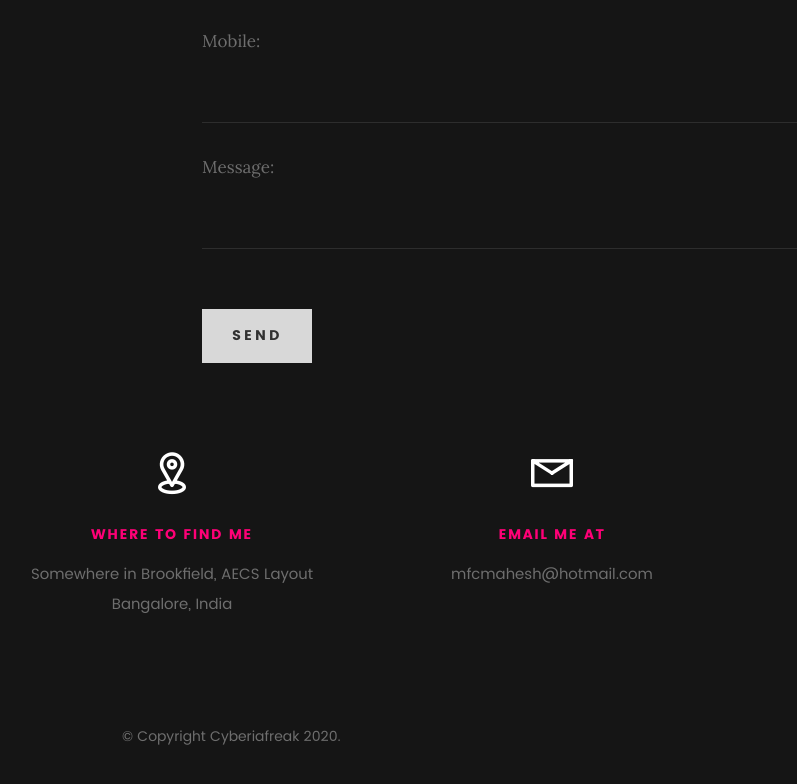
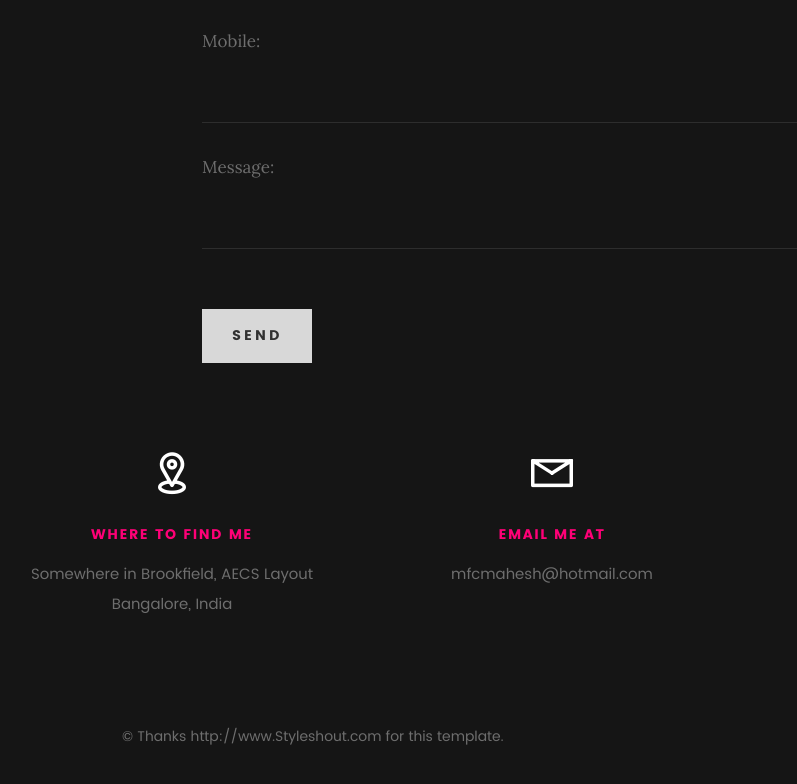
Before and after one commit to Maheshk-MSFT/aboutmeMahesh, a plain HTML site: page index.html in a window 1280 px wide. Shown: the part 5108-5892 px from the top of the page, 88-885 px from the left. Drawn offline with Linux system fonts and the light colour scheme; files whose address does not match are found by name.

Commit message:
Update index.html

```diff
--- a/index.html
+++ b/index.html
@@ -528,7 +528,7 @@
 
       	<div class="col-six tab-full">
 	      	<div class="copyright">
-		        	<span>© Copyright Cyberiafreak 2020.</span>
+		        	<span>© Thanks http://www.Styleshout.com for this template.</span>
 		        	<!-- <span>Design by <a href="http://www.styleshout.com/">mikky</a></span>	         	 -->
 		         </div>
 	      	</div>
```
